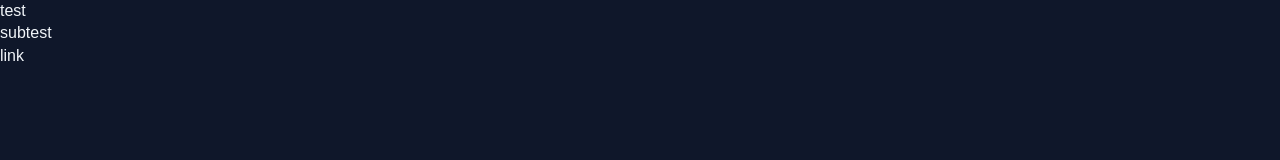
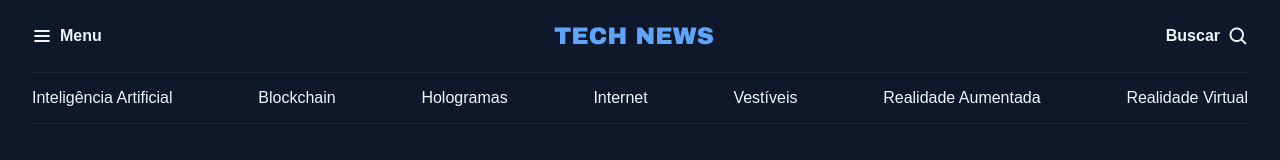
Before and after one commit to WillFriedl/portal-de-noticias-mobile-first, a plain HTML site: page index.html in a window 1280 px wide. Drawn offline with Linux system fonts and the light colour scheme.

Commit message:
Criando o header e os menus

```diff
--- a/index.html
+++ b/index.html
@@ -12,8 +12,31 @@
   <link rel="stylesheet" href="styles/index.css">
 </head>
 <body>
-  <h1>test</h1>
-  <h2>subtest</h2>
-  <a href="#">link</a>
+  <header class="container">
+    <nav id="primary" class="grid grid-flow-col">
+      <div>
+        <img src="assets/icons/List.svg" alt="Ícone de menu">
+        <strong>Menu</strong>
+      </div>
+
+      <div>
+        <img src="assets/Logo.svg" alt="TechNews Logo">
+      </div>
+
+      <div>
+        <strong>Buscar</strong>
+        <img src="assets/icons/MagnifyingGlass.svg" alt="Ícone de lupa para pesquisa">
+      </div>
+    </nav>
+    <nav id="secondary" class="grid grid-flow-col">
+      <a href="#">Inteligência Artificial</a>
+      <a href="#">Blockchain</a>
+      <a href="#">Hologramas</a>
+      <a href="#">Internet</a>
+      <a href="#">Vestíveis</a>
+      <a href="#">Realidade Aumentada</a>
+      <a href="#">Realidade Virtual</a>
+    </nav>
+  </header>
 </body>
 </html>
--- a/styles/global.css
+++ b/styles/global.css
@@ -43,3 +43,18 @@ a:hover {
 h1, h2, h3 {
   font: inherit;
 }
+
+.container {
+  max-width: 1280px;
+  padding-inline: 32px;
+  margin-inline: auto;
+}
+
+/* utility-first  */
+.grid {
+  display: grid;
+}
+
+.grid-flow-col {
+  grid-auto-flow: column;
+}
--- /dev/null
+++ b/styles/header.css
@@ -0,0 +1,25 @@
+#primary {
+  padding-block: 20px;
+
+  div {
+    display: flex;
+    align-items: center;
+    gap: 8px;
+  }
+
+  /* nesting css */
+  div:nth-child(2) {
+    margin-inline: auto;
+  }
+
+  div:nth-child(3) {
+    justify-self: end;
+  }
+}
+
+ #secondary {
+   padding-block: 14px;
+   border: solid 1px var(--stroke-color);
+   border-inline: none;
+   justify-content: space-between;
+ }
--- a/styles/index.css
+++ b/styles/index.css
@@ -1 +1,2 @@
 @import url(global.css);
+@import url(header.css);
```
